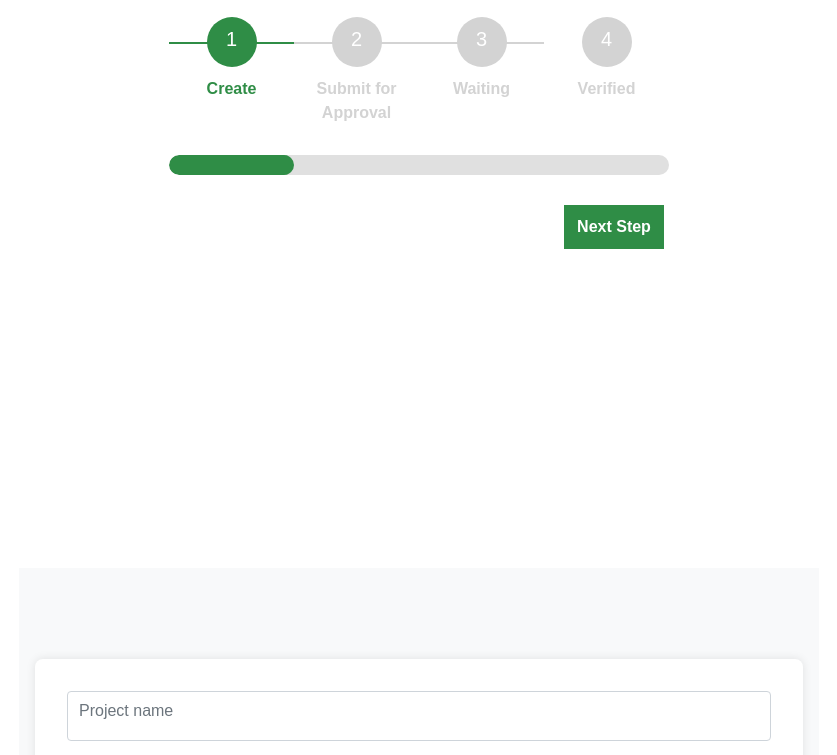
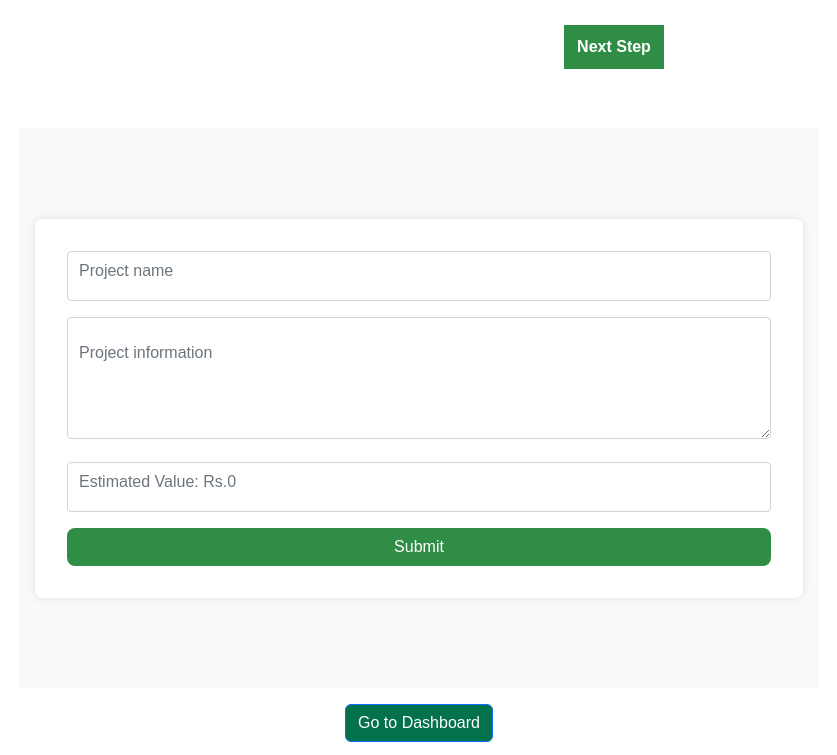
Before and after one commit to Navindu-Kavishka/aidora-frontend, a React (Vite) app: page /frcreate in a window 1280 px wide. Shown: the part 400-1155 px from the top of the page, without its empty margins (221-1058 px from the left). Built offline with nearby package versions, Linux system fonts and the light colour scheme.

Commit message:
create project

```diff
--- a/src/pages/CreateProject/CreateProject.jsx
+++ b/src/pages/CreateProject/CreateProject.jsx
@@ -58,9 +58,9 @@ function CreateProject() {
           <ProgressBar />
         </div>
 
-        <div id="create-project-form-container" style={formContainerStyle}>
+        <div id="create-project-form-container" style={{ ...formContainerStyle, marginBottom: '0' }}>
           <Form />
-          <Link to="/frdashboard" className="btn btn-primary mt-3" style={{backgroundColor: '#037149'}}>
+          <Link to="/frdashboard" className="btn btn-primary mt-3" style={{ backgroundColor: '#037149' }}>
             Go to Dashboard
           </Link>
         </div>
@@ -120,14 +120,15 @@ const progressBarContainerStyle = {
   maxWidth: '800px',
   display: 'flex',
   justifyContent: 'center',
-  padding: '20px 0',
+  marginTop:'-10rem'
+
 };
 
 const formContainerStyle = {
   width: '100%',
   maxWidth: '800px',
   textAlign: 'center',
-
+  marginTop:'-15rem'
 };
 
 export default CreateProject;
```
